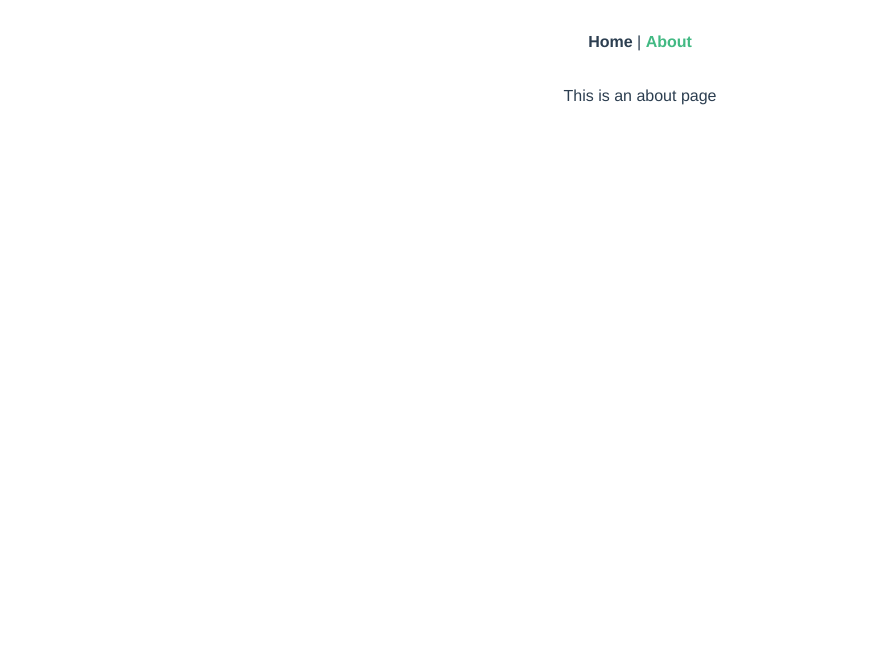
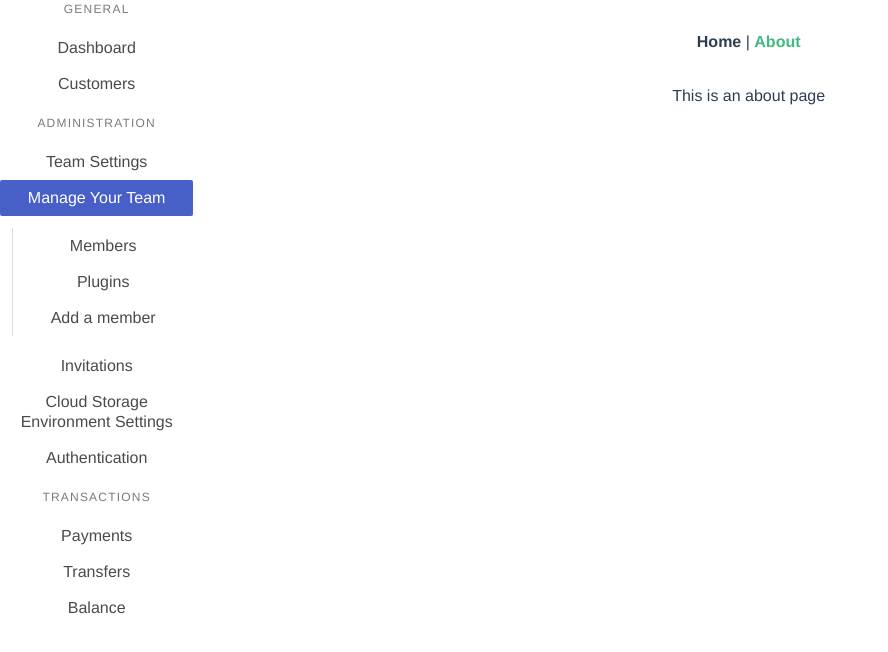
Before and after one commit to TOnodera/giita-front-end, a Vue app in the folder src/: page /about in a window 1280 px wide. Shown: the top 652 px of the page, without its empty margins (0-888 px from the left). Built offline with nearby package versions, Linux system fonts and the light colour scheme.

Commit message:
bulmaで作り直し動くの確認

```diff
--- a/src/src/App.vue
+++ b/src/src/App.vue
@@ -1,9 +1,11 @@
 <template>
-  <div id="nav">
-    <router-link to="/">Home</router-link> |
-    <router-link to="/about">About</router-link>
-  </div>
-  <router-view />
+  <default-layout>
+    <div id="nav">
+      <router-link to="/">Home</router-link> |
+      <router-link to="/about">About</router-link>
+    </div>
+    <router-view />
+  </default-layout>
 </template>
 
 <style>
@@ -28,3 +30,13 @@
   color: #42b983;
 }
 </style>
+
+<script>
+import { defineComponent } from "vue";
+import DefaultLayout from "./components/layout/default";
+export default defineComponent({
+  components: {
+    DefaultLayout,
+  },
+});
+</script>
--- /dev/null
+++ b/src/src/components/Sidebar.vue
@@ -0,0 +1,30 @@
+<template>
+  <aside class="menu">
+    <p class="menu-label">General</p>
+    <ul class="menu-list">
+      <li><a>Dashboard</a></li>
+      <li><a>Customers</a></li>
+    </ul>
+    <p class="menu-label">Administration</p>
+    <ul class="menu-list">
+      <li><a>Team Settings</a></li>
+      <li>
+        <a class="is-active">Manage Your Team</a>
+        <ul>
+          <li><a>Members</a></li>
+          <li><a>Plugins</a></li>
+          <li><a>Add a member</a></li>
+        </ul>
+      </li>
+      <li><a>Invitations</a></li>
+      <li><a>Cloud Storage Environment Settings</a></li>
+      <li><a>Authentication</a></li>
+    </ul>
+    <p class="menu-label">Transactions</p>
+    <ul class="menu-list">
+      <li><a>Payments</a></li>
+      <li><a>Transfers</a></li>
+      <li><a>Balance</a></li>
+    </ul>
+  </aside>
+</template>
--- a/src/src/components/layout/default.vue
+++ b/src/src/components/layout/default.vue
@@ -1 +1,20 @@
-<template></template>
+<template>
+  <div class="columns">
+    <div class="column is-2">
+      <sidebar />
+    </div>
+    <div class="column is-10">
+      <slot></slot>
+    </div>
+  </div>
+</template>
+
+<script>
+import { defineComponent } from "vue";
+import Sidebar from "../Sidebar";
+export default defineComponent({
+  components: {
+    Sidebar,
+  },
+});
+</script>
```
